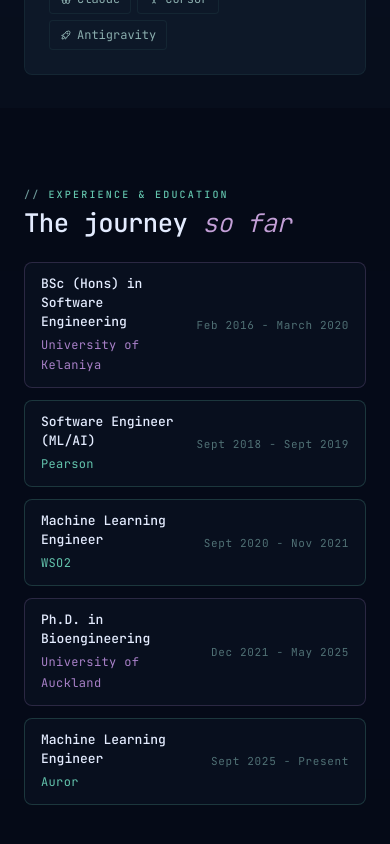
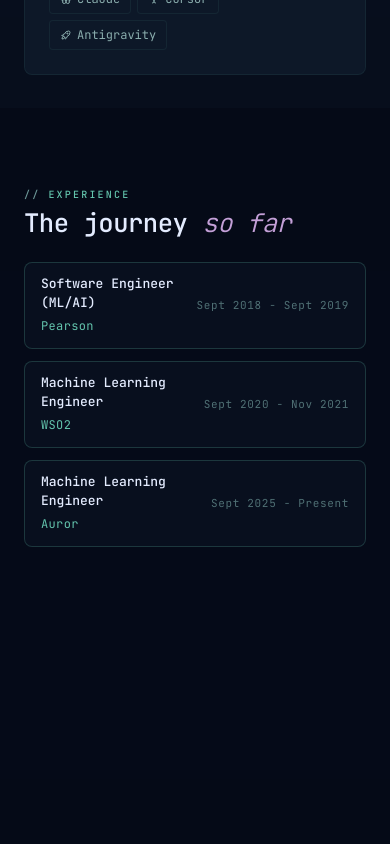
Before and after one commit to savindi-wijenayaka/savindi-wijenayaka.github.io, a Next.js app: page / in a window 390 px wide. Shown: the part 2270-3114 px from the top of the page. Built offline with nearby package versions, Linux system fonts and the light colour scheme.

Commit message:
Show only industry experience on mobile

```diff
--- a/components/sections/Timeline.tsx
+++ b/components/sections/Timeline.tsx
@@ -129,7 +129,7 @@
     >
         <RevealOnScroll>
           <SectionHeader
-            label="Experience & Education"
+            label={isMobile ? "Experience" : "Experience & Education"}
             accent="emerald"
             plain="The journey "
             italic="so far"
@@ -140,7 +140,7 @@
         {isMobile && (
           <RevealOnScroll>
             <div style={{ display: "flex", flexDirection: "column", gap: "0.75rem" }}>
-              {entries.map((entry) => {
+              {entries.filter((e) => e.type === "industry").map((entry) => {
                 const isIndustry = entry.type === "industry";
                 const accent = isIndustry ? "var(--emerald)" : "var(--lavender)";
                 const borderAccent = isIndustry
```
